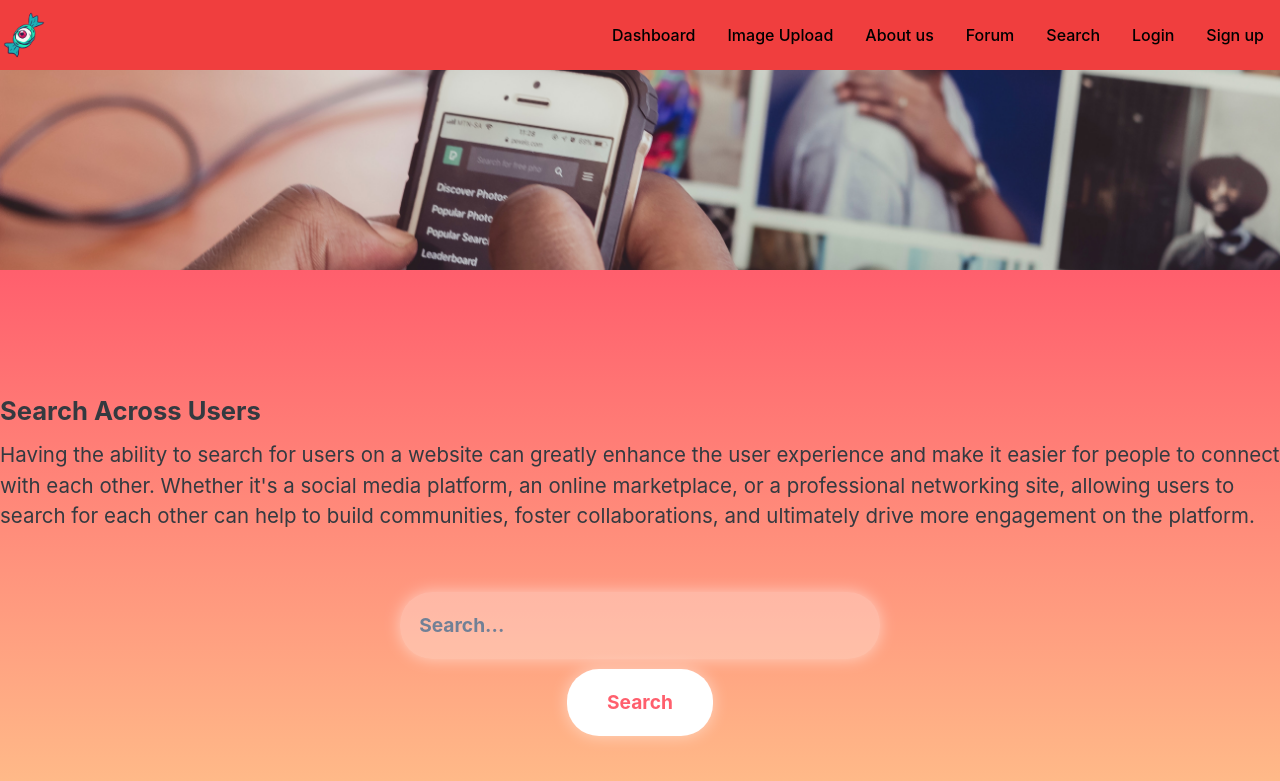
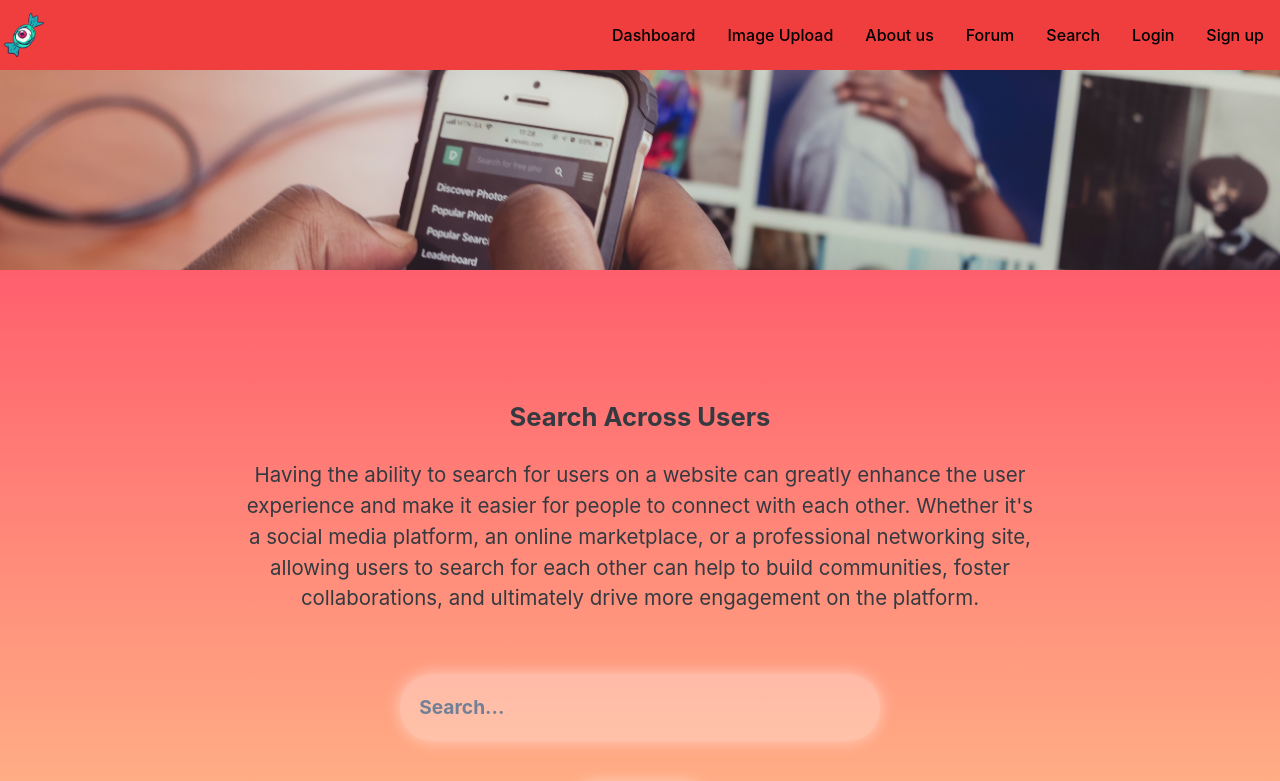
Before and after one commit to 490-Team-MAAKDE/490-Project, a React (Create React App) app in the folder Eye Candy Project/Code Design/Front-End/eye-candy/: page /search in a window 1280 px wide. Shown: the top 781 px of the page. Built offline with nearby package versions, Linux system fonts and the light colour scheme.

Commit message:
Added main text content wrapper, tweaked background, and positioning for items within search css

```diff
--- a/Eye Candy Project/Code Design/Front-End/eye-candy/src/Pages/Search.css
+++ b/Eye Candy Project/Code Design/Front-End/eye-candy/src/Pages/Search.css
@@ -27,6 +27,8 @@
   }
 
 .search-container {
+    padding-top: 8rem;
+    padding-bottom: 7rem;
     display: flex;
     flex-direction: column;
     align-items: center;
@@ -34,7 +36,6 @@
     min-height: 80vh;
     background-image: linear-gradient(to bottom, #ff5f6d, #ffd08f);
     color: #fff;
-
   }
 
   .search-title {
@@ -60,6 +61,7 @@
     width: 30rem;
     box-shadow: 0 0 1rem rgba(255, 255, 255, 0.5);
     transition: all 0.2s ease-in-out;
+    margin-bottom: 2rem;
   }
 
   .search-input:focus {
@@ -117,12 +119,13 @@
 
   .search-section {
     margin-bottom: 40px;
+    text-align:center;
   }
 
   .search-subtitle {
     font-size: clamp(0.64rem, 2vw, 2.4rem);
     font-weight: bold;
-    margin-bottom: 10px;
+    margin-bottom: 1.5rem;
   }
 
   .search-text {
@@ -130,4 +133,5 @@
     line-height: 1.5;
     margin-bottom: 20px;
     color: #343a40;
+    max-width: 800px;
   }
```
